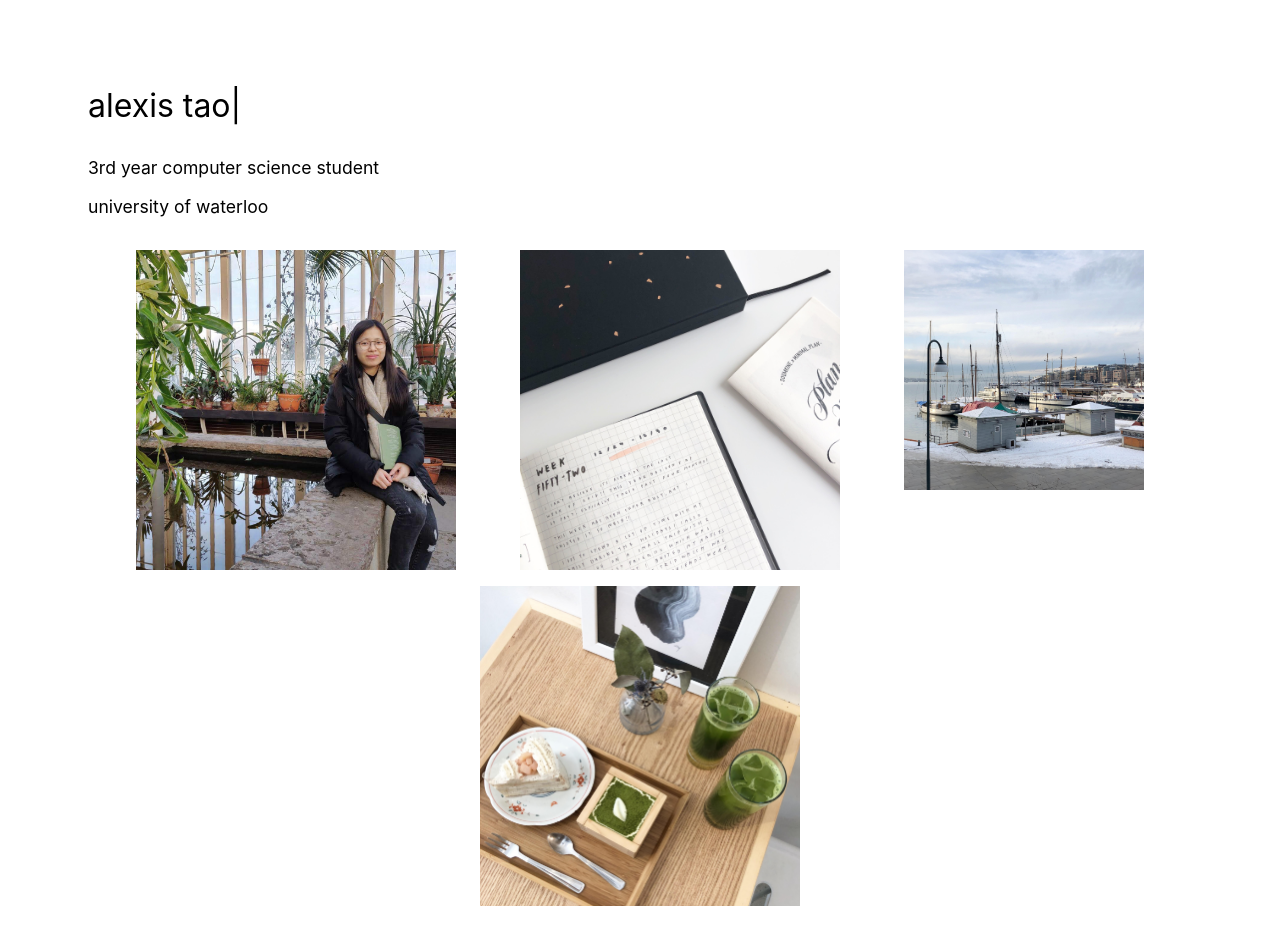
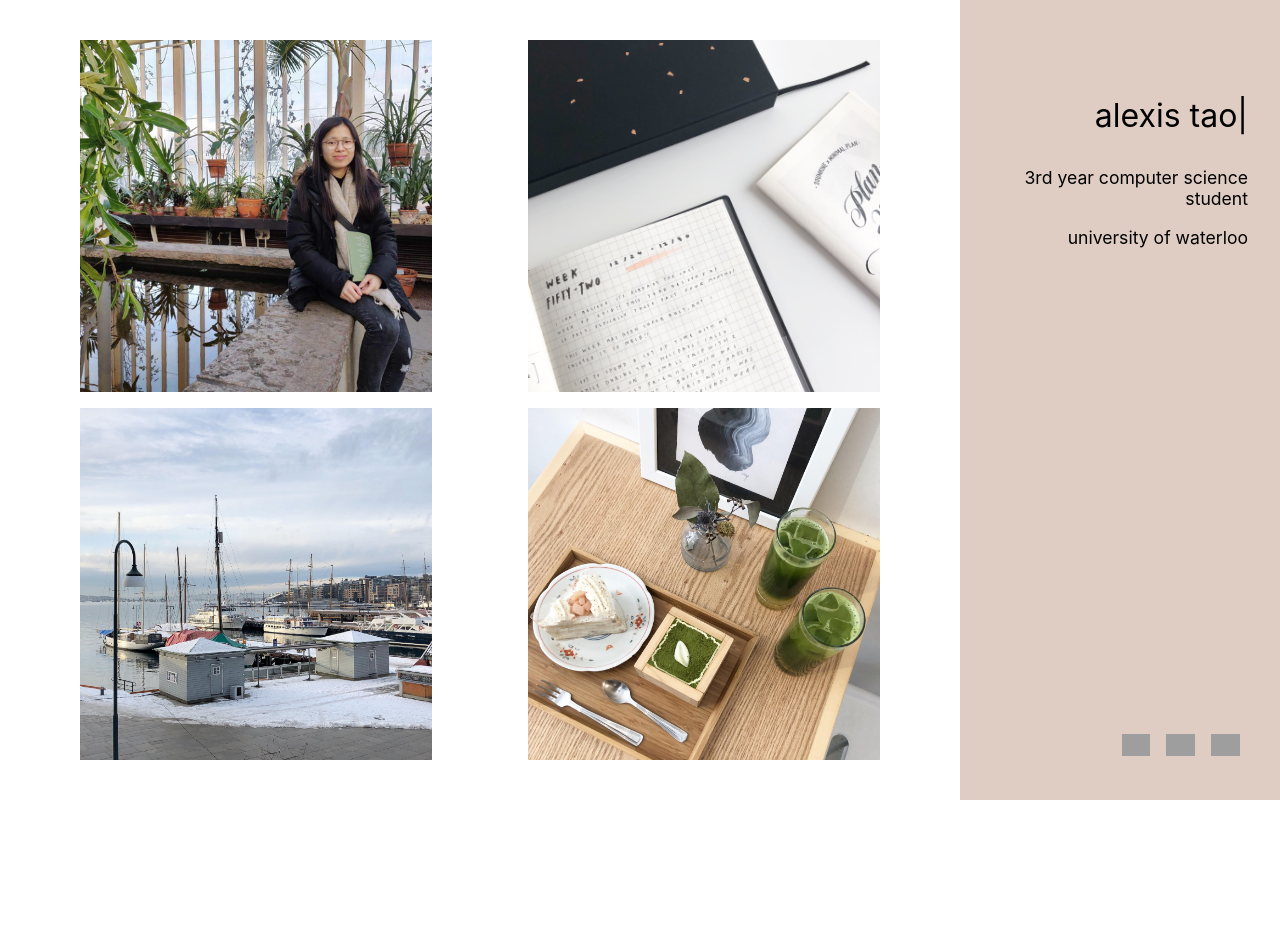
Before and after one commit to alexis-tao/alexis-tao.github.io, a React (Create React App) app: page / in a window 1280 px wide. Shown: the top 944 px of the page. After the commit the page ends 800 px from the top, so only its background shows below. Built offline with nearby package versions, Linux system fonts and the light colour scheme; grey boxes are pictures that could not be loaded.

Commit message:
init design

```diff
--- a/src/App.js
+++ b/src/App.js
@@ -15,18 +15,18 @@ const Text = styled.p`
   font-size: 2em;
 `;
 
-const Content = styled.div`
+const TextWrapper = styled.div`
   width: 100%;
+  margin-top: 2em;
 `;
 
 // to do: fade in animation
-const PageWrapper = styled.div`
-  max-height: 100vh;
-  display: flex;
-  flex-direction: column;
-  justify-content: center;
-  align-items: left;
-  margin: 5em;
+const Content = styled.div`
+  position: fixed;
+  top: 0;
+  left: 0;
+  width: 70%;
+  padding: 2em;
 `;
 
 const ImageWrapper = styled.div`
@@ -34,22 +34,17 @@ const ImageWrapper = styled.div`
   flex-direction: row;
   flex-wrap: wrap;
   width: 100%;
-  justify-content: space-evenly;
+  justify-content: space-around;
 `;
 
 const Overlay = styled.div`
   background-image: url(${props => props.src});
   background-repeat: no-repeat;
   background-size: contain;
-  width: 20em;
-  height: 20em;
+  width: 22em;
+  height: 22em;
   margin: 0.5em;
   cursor: pointer;
-`;
-
-const SmallOverlay = styled(Overlay)`
-  width: 15em;
-  height: 15em;
 `;
 
 const OverlayText = styled.p`
@@ -69,34 +64,54 @@ const OverlayText = styled.p`
   }
 `;
 
-const Header = styled.div`
+const SideBar = styled.div`
+  background-color: #dfcdc3;
   display: flex;
-  flex-direction: row;
-  justify-content: flex-end;
+  flex-direction: column;
+  flex-wrap: wrap;
+  justify-content: space-between;
+  align-items: flex-end;
+  padding: 2em;
+  position: fixed;
+  top: 0;
+  right: 0;
+  width: 20%;
+  text-align: right;
+  height: fill-available;
+`;
+
+const IconWrapper = styled.a`
+  height: auto;
+  cursor: pointer;
   margin: 0.5em;
 `;
 
-const SideBar = styled.div`
-  position: fixed;
-  top: 0;
-  left: 0;
-  width: 20em;
-  height: 100%;
-  background-color: #dfcdc3;
+const Icon = styled.img`
+  width: 1.8em;
+  height: auto;
+`;
+
+const Icons = styled.div`
   display: flex;
   flex-direction: row;
-  flex-wrap: wrap;
+  align-items: center;
+  justify-content: flex-end;
+`;
+
+const Page = styled.div`
+  max-height: 100vh;
+  display: flex;
+  flex-direction: column;
   justify-content: center;
-  align-items: center;
+  align-items: left;
 `;
 
 export class App extends React.Component {
   render() {
     return (
-      <PageWrapper>
-        {/* <SideBar></SideBar> */}
-        <Header>
-          <Content>
+      <Page>
+        <SideBar>
+          <TextWrapper>
             <Text>
               <Typist>
                 <Typist.Delay ms={500} />
@@ -105,8 +120,31 @@ export class App extends React.Component {
             </Text>
             <SmallText>3rd year computer science student</SmallText>
             <SmallText>university of waterloo</SmallText>
-          </Content>
-        </Header>
+          </TextWrapper>
+          <Icons>
+            <IconWrapper target="_blank" href="https://github.com/alexis-tao">
+              <Icon
+                src="https://image.flaticon.com/icons/svg/25/25231.svg"
+                alt="Github"
+              />
+            </IconWrapper>
+            <IconWrapper
+              target="_blank"
+              href="https://linkedin.com/in/alexistao/"
+              alt="LinkedIn"
+            >
+              <Icon src="https://cdn3.iconfinder.com/data/icons/picons-social/57/11-linkedin-512.png" />
+            </IconWrapper>
+            <IconWrapper
+              target="_blank"
+              href="mailto:tao.alexis@gmail.com"
+              alt="Email"
+            >
+              <Icon src="https://cdn4.iconfinder.com/data/icons/aiga-symbol-signs/439/aiga_mail-512.png" />
+            </IconWrapper>
+          </Icons>
+        </SideBar>
+        <Content>
           <ImageWrapper>
             <Overlay src={meImg}>
               <OverlayText>about me</OverlayText>
@@ -114,14 +152,15 @@ export class App extends React.Component {
             <Overlay src={eduImg}>
               <OverlayText>education</OverlayText>
             </Overlay>
-          <SmallOverlay src={osloImg}>
+            <Overlay src={osloImg}>
               <OverlayText>experience</OverlayText>
-          </SmallOverlay>
+            </Overlay>
             <Overlay src={foodImg}>
               <OverlayText>hobbies</OverlayText>
             </Overlay>
           </ImageWrapper>
-      </PageWrapper>
+        </Content>
+      </Page>
     );
   }
 }
```
Lines whose indentation alone changed are shown as unchanged.
